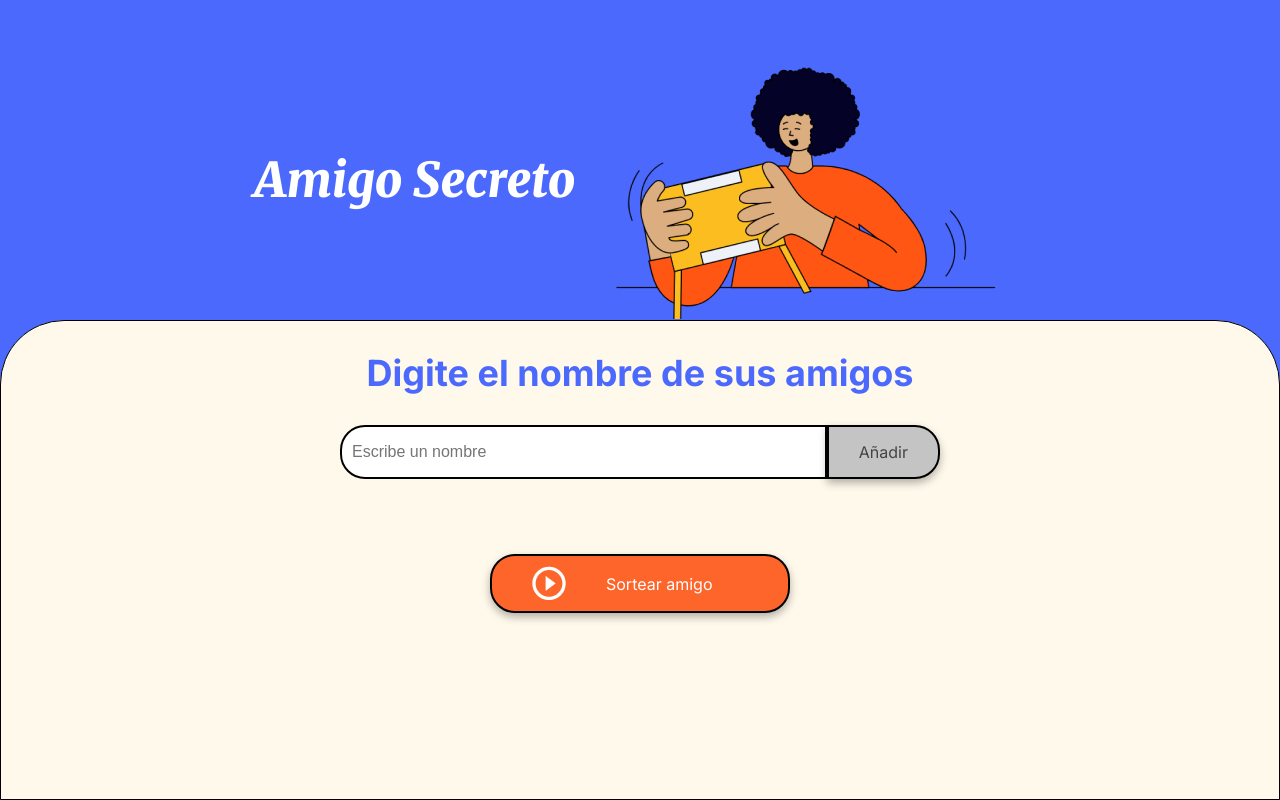
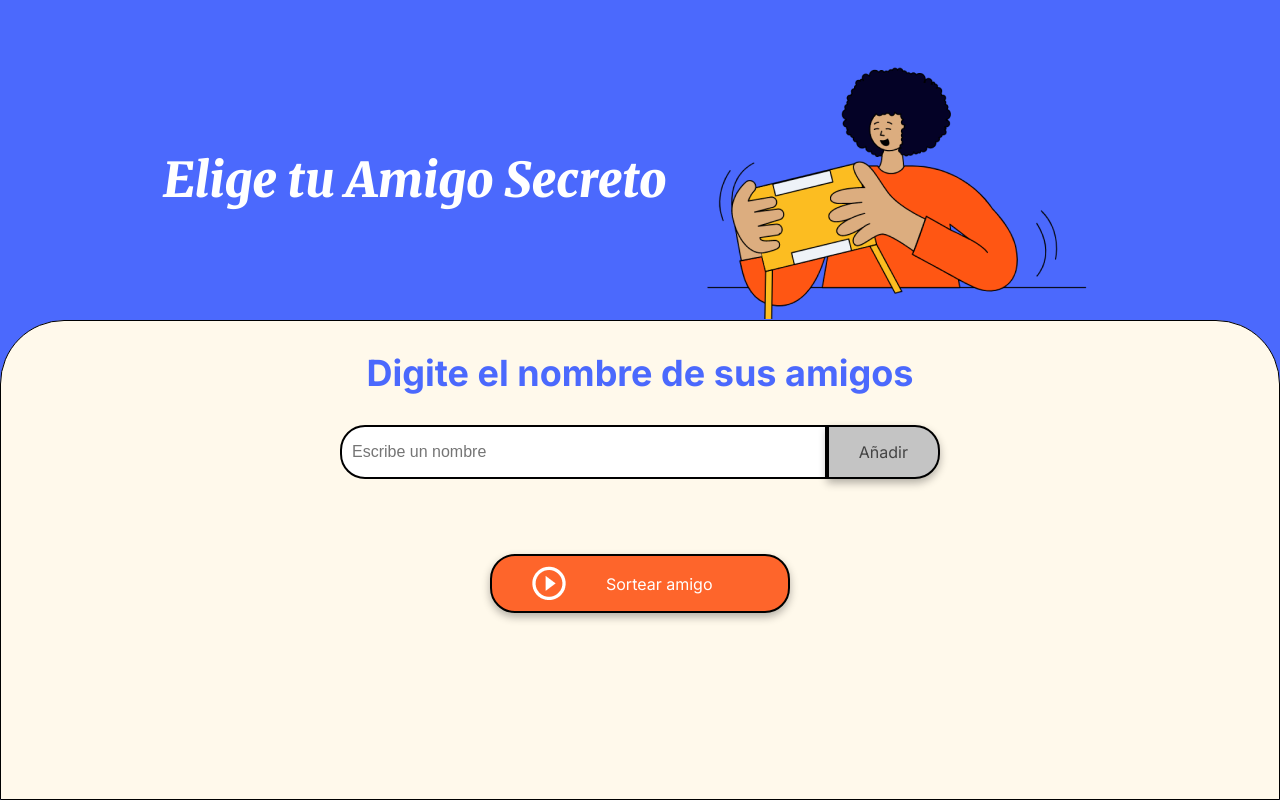
Before and after one commit to hcarser/amigosecretojavascriptv1, a plain HTML site: page index.html in a window 1280 px wide. Drawn offline with Linux system fonts and the light colour scheme.

Commit message:
Update index.html
actualizacion de las metaetiquetas

```diff
--- a/index.html
+++ b/index.html
@@ -3,17 +3,20 @@
 <head>
     <meta charset="UTF-8">
     <meta name="viewport" content="width=device-width, initial-scale=1.0">
+     <meta name="author" content="Humberto Cárdenas">
+     <meta name="description" content="Proyecto de sorteo de amigo secreto desarrollado en JavaScript. Permite agregar nombres y realizar un sorteo aleatorio para asignar amigos secretos.">
+     <meta name="keywords" content="Amigo Secreto, Sorteo, JavaScript, Proyecto, Nombres, Aleatorio">
     <link rel="stylesheet" href="style.css">
     <link rel="preconnect" href="https://fonts.googleapis.com">
     <link rel="preconnect" href="https://fonts.gstatic.com" crossorigin>
     <link href="https://fonts.googleapis.com/css2?family=Inter:wght@100;400;700;900&family=Merriweather:ital,wght@0,300;0,400;0,700;0,900;1,300;1,400;1,700;1,900&display=swap" rel="stylesheet">
-    <title>Amigo Secreto</title>
+    <title>Amigo Secreto by Humberto Cárdenas</title>
 </head>
 
 <body>
     <main class="main-content">
         <header class="header-banner">
-            <h1 class="main-title">Amigo Secreto</h1>
+            <h1 class="main-title">Elige tu Amigo Secreto</h1>
             <img src="assets/amigo-secreto.png" alt="Imagen representativa de amigo secreto">
         </header>
 
```
